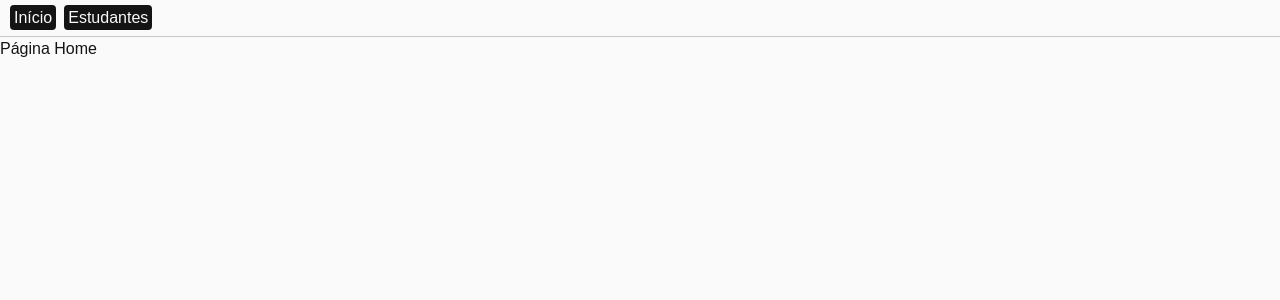
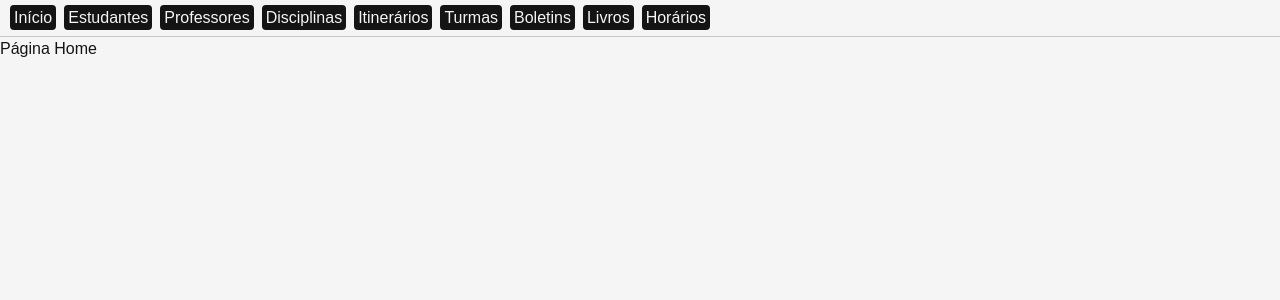
Before and after one commit to WebCorvus/School-Secretary, a Next.js app in the folder frontend/: page / in a window 1280 px wide. Shown: the top 300 px of the page. Built offline with nearby package versions, Linux system fonts and the light colour scheme.

Commit message:
Update table with downlaod links and Complete header

```diff
--- a/frontend/src/app/globals.css
+++ b/frontend/src/app/globals.css
@@ -2,10 +2,12 @@
 
 :root {
 	--black: rgb(20, 20, 20);
-	--white: rgb(250, 250, 250);
+	--white: rgb(245, 245, 245);
 	--dark-gray: rgb(50, 50, 50);
 	--gray: rgb(100, 100, 100);
 	--light-gray: rgb(200, 200, 200);
+	--blue: rgb(0, 0, 255);
+	--dark-blue: rgb(0, 0, 150);
 
 	--success: rgb(0, 180, 0);
 	--warning: rgb(250, 250, 0);
@@ -32,6 +34,8 @@
 		--dark-gray: rgb(40, 40, 40);
 		--gray: rgb(60, 60, 60);
 		--light-gray: rgb(80, 80, 80);
+		--blue: rgb(100, 100, 255);
+		--dark-blue: rgb(100, 100, 150);
 
 		--background: var(--dark-gray);
 		--foreground: var(--white);
@@ -110,6 +114,10 @@ body {
 	@apply m-5 text-3xl;
 }
 
+.link {
+	@apply text-[var(--blue)] hover:text-[var(--dark-blue)] underline;
+}
+
 .table {
 	border-collapse: collapse;
 }
--- a/frontend/src/app/students/add/page.tsx
+++ b/frontend/src/app/students/add/page.tsx
@@ -69,12 +69,19 @@ export default function Add() {
 	};
 
 	return (
-		<div className="justify-items-center">
+		<div>
+			<div className="flex justify-center">
 				<div className="title-container">
 					<h1 className="title">Adicionar Aluno</h1>
 				</div>
-			<div className="form-container">
-				<form className="form" method="post" onSubmit={handleSubmit}>
+			</div>
+			<div className="flex justify-center">
+				<div className="form-container ">
+					<form
+						className="form"
+						method="post"
+						onSubmit={handleSubmit}
+					>
 						<input
 							type="text"
 							name="full_name"
@@ -154,5 +161,6 @@ export default function Add() {
 					</form>
 				</div>
 			</div>
+		</div>
 	);
 }
--- a/frontend/src/app/students/page.tsx
+++ b/frontend/src/app/students/page.tsx
@@ -1,4 +1,5 @@
 "use client";
+import Link from "next/link";
 import React, { useState, useEffect } from "react";
 import axios from "axios";
 import SearchField from "@/components/searchField";
@@ -37,7 +38,7 @@ export default function Home() {
 
 	return (
 		<div>
-			<div className="flex justify-center w-full">
+			<div className="flex justify-center">
 				<div className="title-container">
 					<h1 className="title">Dados dos Alunos Cadastrados</h1>
 				</div>
@@ -50,7 +51,7 @@ export default function Home() {
 					/>
 				</div>
 			</div>
-			<div className="justify-items-center">
+			<div className="flex justify-center">
 				{searching ? (
 					<p>Carregando...</p>
 				) : (
@@ -63,6 +64,8 @@ export default function Home() {
 								<th>Email</th>
 								<th>CPF</th>
 								<th>Nascimento</th>
+								<th>Presença</th>
+								<th>Boletim</th>
 							</tr>
 						</thead>
 						<tbody>
@@ -74,6 +77,22 @@ export default function Home() {
 									<td>{register.email}</td>
 									<td>{register.cpf}</td>
 									<td>{register.birthday}</td>
+									<td>
+										<Link
+											className="link"
+											href={`${STUDENT_BASE_URL}${register.id}/download-presence/`}
+										>
+											Presença
+										</Link>
+									</td>
+									<td>
+										<Link
+											className="link"
+											href={`${STUDENT_BASE_URL}${register.id}/download-grades/`}
+										>
+											Boletim
+										</Link>
+									</td>
 								</tr>
 							))}
 						</tbody>
--- a/frontend/src/components/header/index.tsx
+++ b/frontend/src/components/header/index.tsx
@@ -2,7 +2,7 @@ import Link from "next/link";
 
 export default function Header() {
 	return (
-		<div className="">
+		<div>
 			<ul className="p-1.5">
 				<li>
 					<Link className="btn btn-normal" href="/">
@@ -12,6 +12,28 @@ export default function Header() {
 					<Link className="btn btn-normal" href="/students">
 						Estudantes
 					</Link>
+
+					<Link className="btn btn-normal" href="/professor">
+						Professores
+					</Link>
+					<Link className="btn btn-normal" href="/subject">
+						Disciplinas
+					</Link>
+					<Link className="btn btn-normal" href="/itinerary">
+						Itinerários
+					</Link>
+					<Link className="btn btn-normal" href="/group">
+						Turmas
+					</Link>
+					<Link className="btn btn-normal" href="/schoolrecord">
+						Boletins
+					</Link>
+					<Link className="btn btn-normal" href="/book">
+						Livros
+					</Link>
+					<Link className="btn btn-normal" href="/schedule">
+						Horários
+					</Link>
 				</li>
 			</ul>
 		</div>
--- a/frontend/src/components/searchField/index.tsx
+++ b/frontend/src/components/searchField/index.tsx
@@ -21,7 +21,7 @@ export default function SearchField({
 	};
 
 	return (
-		<div className="search-from-container">
+		<div className="search-form-container">
 			<form className="search-form" onSubmit={handleSubmit}>
 				<input
 					type="text"
```
Lines whose indentation alone changed are shown as unchanged.
